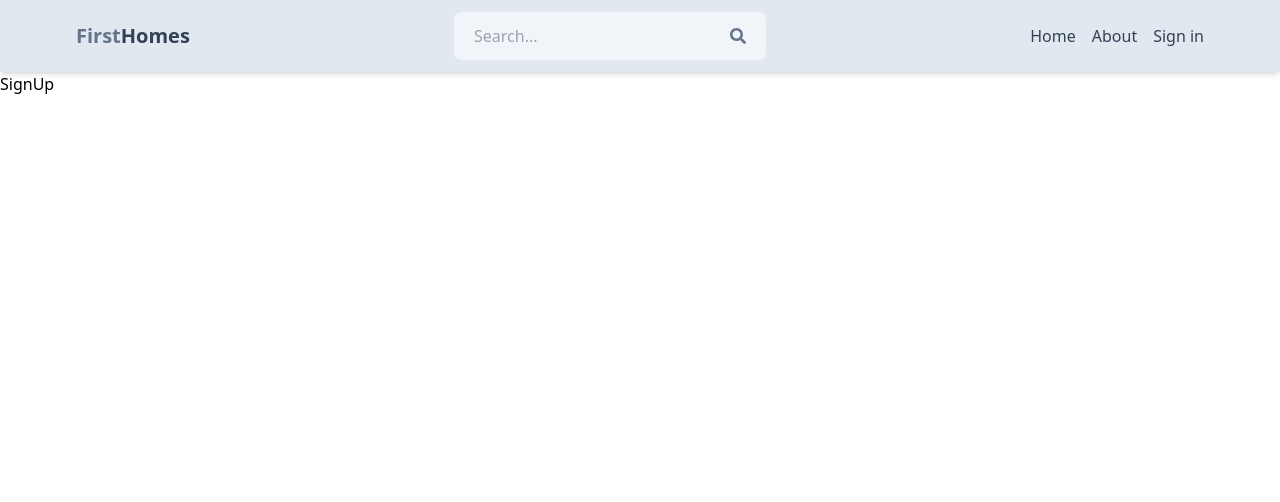
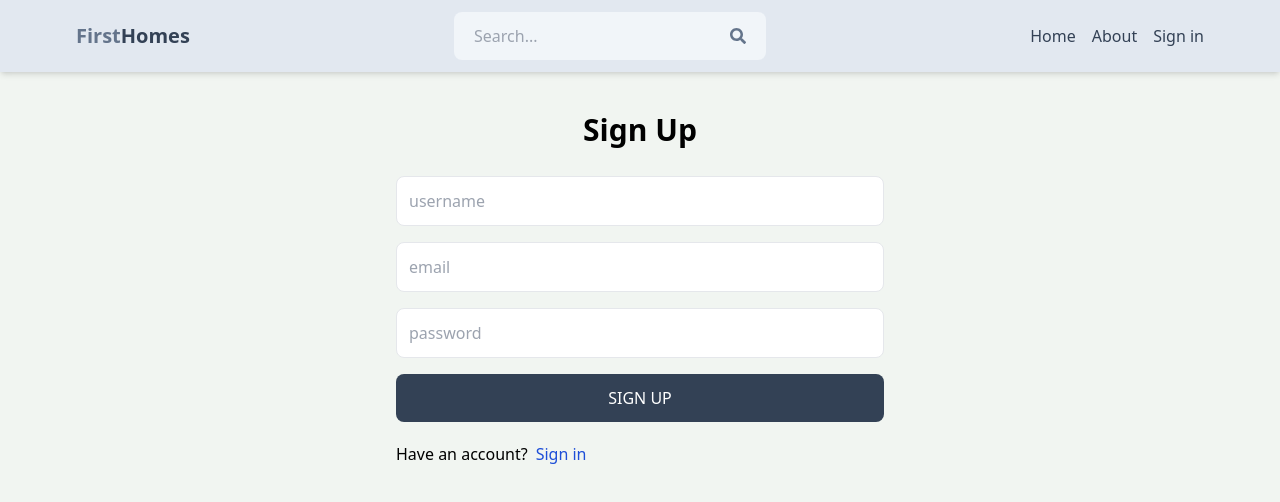
Before and after one commit to NazrulIslam-Chowdhury/first-homes, a React (Vite) app in the folder client/: page /sign-up in a window 1280 px wide. Shown: the top 502 px of the page. Built offline with nearby package versions, Linux system fonts and the light colour scheme.

Commit message:
created sign up page ui

```diff
--- a/client/src/index.css
+++ b/client/src/index.css
@@ -1,3 +1,7 @@
 @tailwind base;
 @tailwind components;
 @tailwind utilities;
+
+body{
+    background-color: rgb(241, 245, 241);
+}
--- a/client/src/pages/SignUp.jsx
+++ b/client/src/pages/SignUp.jsx
@@ -1,5 +1,40 @@
+import { Link } from "react-router-dom";
+
 const SignUp = () => {
-  return <div>SignUp</div>;
+  return (
+    <div className="p-3 max-w-lg mx-auto">
+      <h1 className="text-3xl text-center font-semibold my-7">Sign Up</h1>
+      <form className="flex flex-col gap-4">
+        <input
+          type="text"
+          placeholder="username"
+          className="border p-3 rounded-lg"
+          id="username"
+        />
+        <input
+          type="email"
+          placeholder="email"
+          className="border p-3 rounded-lg"
+          id="email"
+        />
+        <input
+          type="password"
+          placeholder="password"
+          className="border p-3 rounded-lg"
+          id="password"
+        />
+        <button className="bg-slate-700 text-white p-3 rounded-lg uppercase hover:opacity-95 disabled:opacity-80">
+          Sign up
+        </button>
+      </form>
+      <div className="flex items-center gap-2 mt-5">
+        <p>Have an account?</p>
+        <Link to="/sign-in" className="text-blue-700">
+          Sign in
+        </Link>
+      </div>
+    </div>
+  );
 };
 
 export default SignUp;
```
